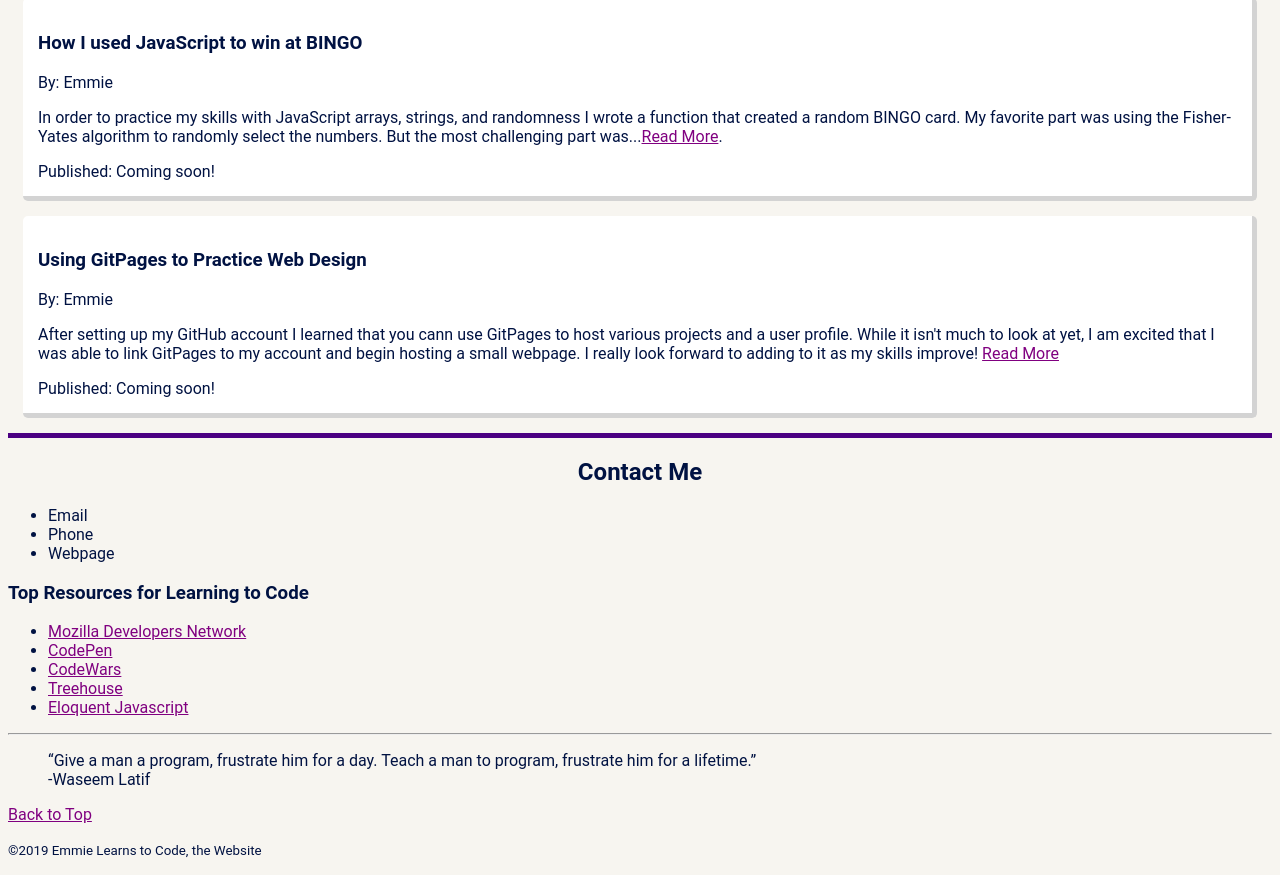
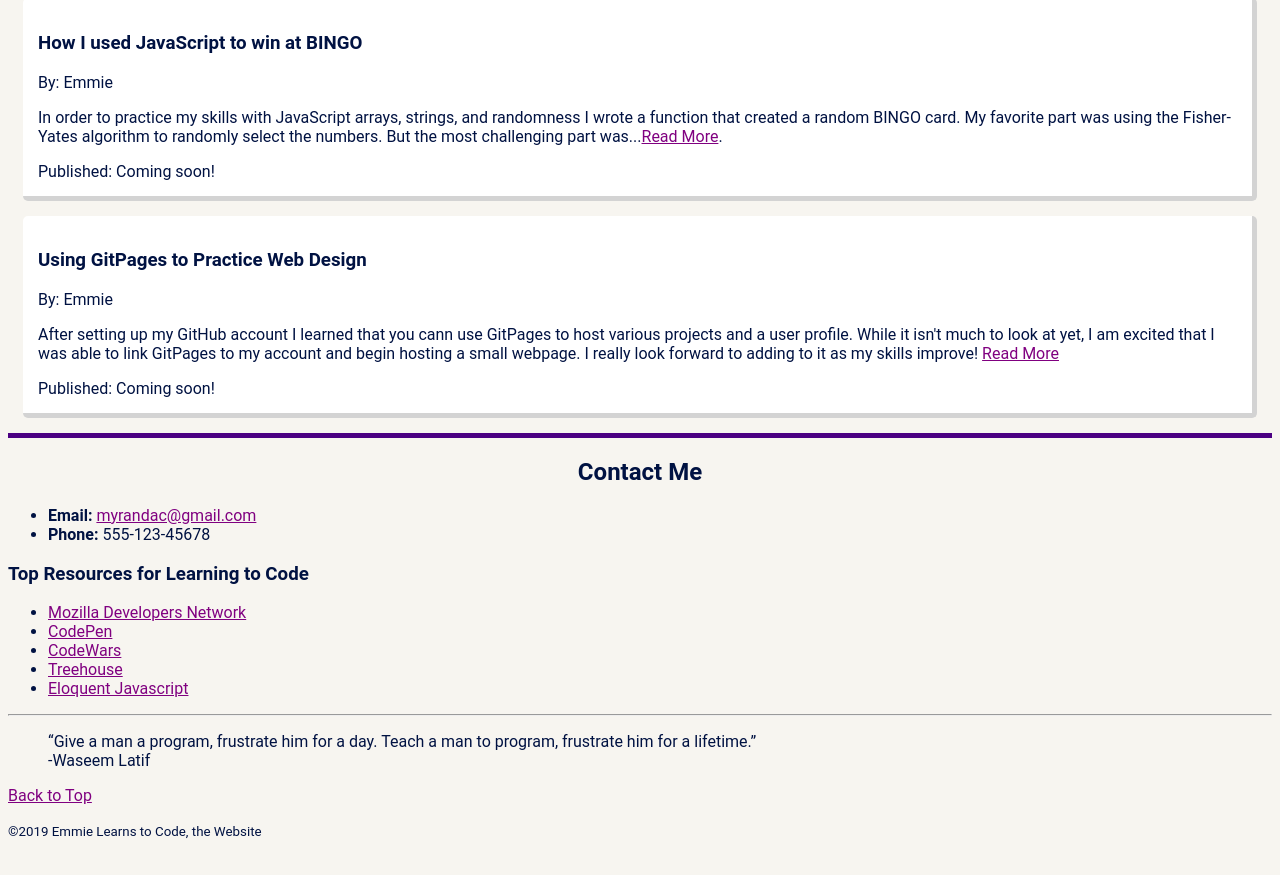
Before and after one commit to Emmrakul/Emmrakul, a plain HTML site: page index.html in a window 1280 px wide. Shown: the part 1671-2546 px from the top of the page. Drawn offline with Linux system fonts and the light colour scheme.

Commit message:
final html basics updates

```diff
--- a/index.html
+++ b/index.html
@@ -81,9 +81,8 @@
                 <section id='contact'>
                     <h2>Contact Me</h2>
                     <ul>
-                        <li>Email</li>
-                        <li>Phone</li>
-                        <li>Webpage</li>
+                        <li><strong>Email:</strong> <a href='mailto:emmrakul@gmail.com?subject=Hi%20There!'>myrandac@gmail.com</a></li>
+                        <li><strong>Phone:</strong> 555-123-45678</li>
                     </ul>
                 </section>
             </main>
```
